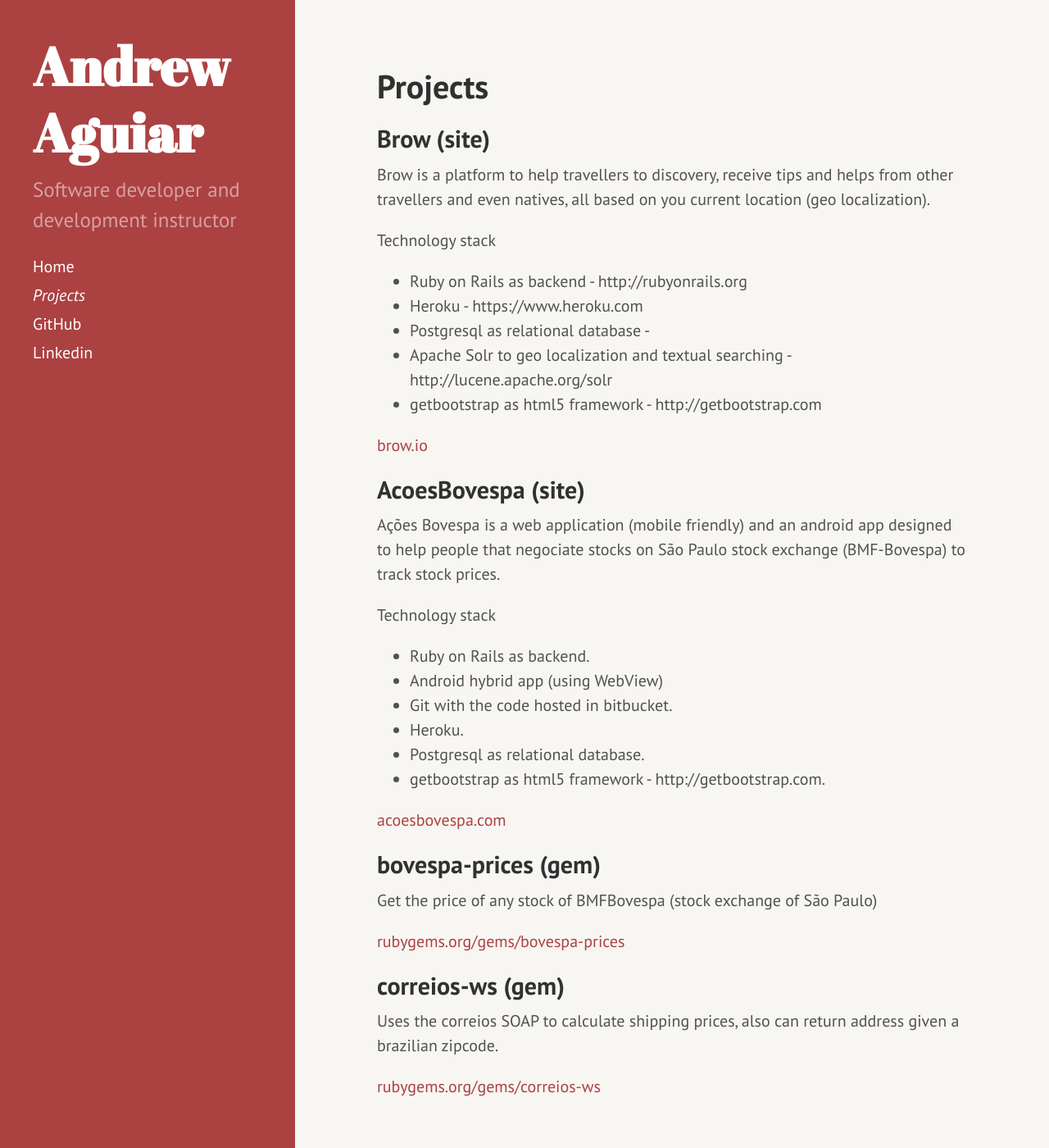
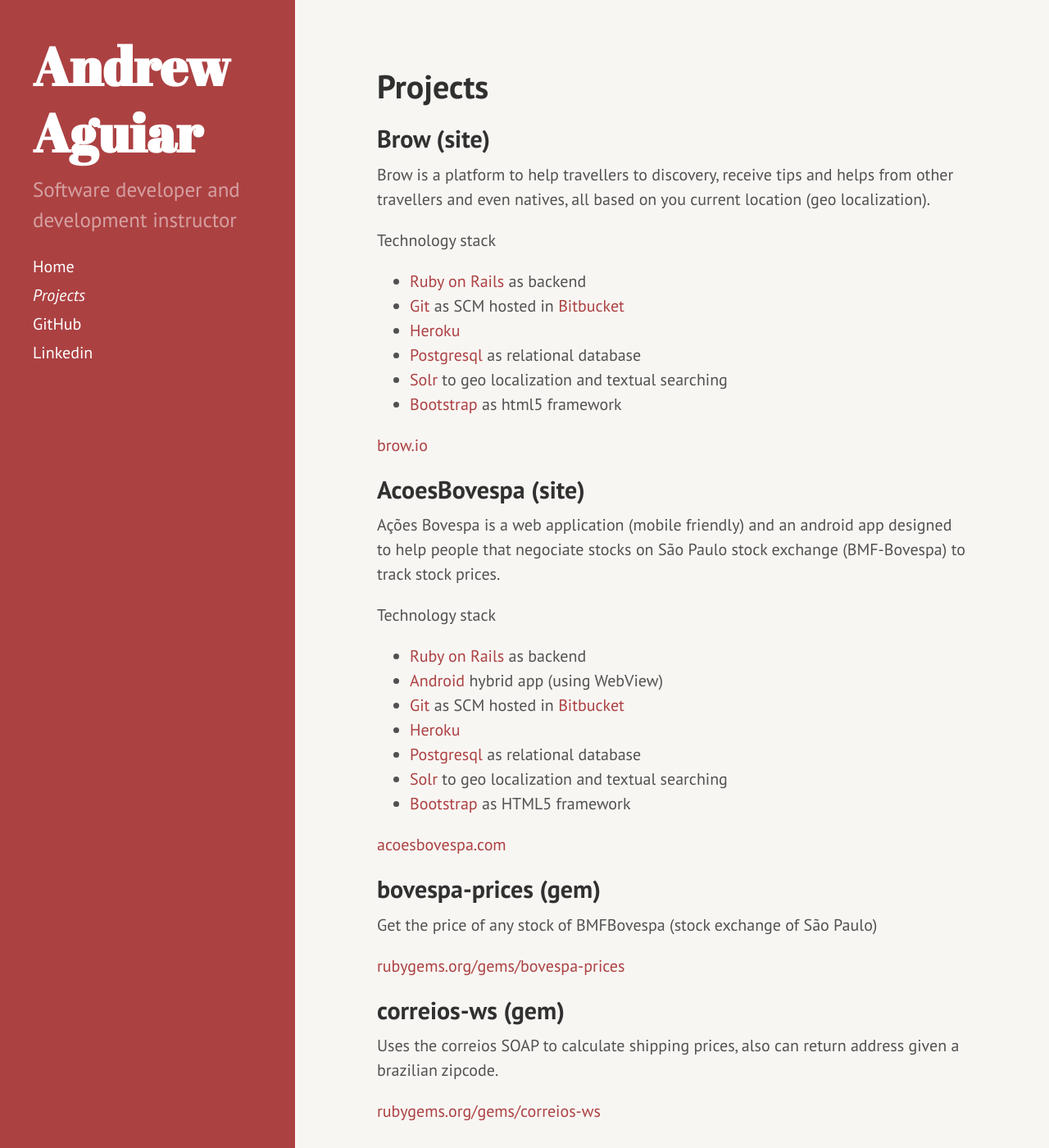
Before and after one commit to gadsc/andrewaguiar.github.io, a Jekyll site: the page built from projects/index.md, in a window 1280 px wide and 1400 px high. Shown: the whole window at 82% size. Built offline with Jekyll 4.4.1, drawn with Linux system fonts in a browser that asks for light colours; Markdown is read by kramdown in place of the engine named in the settings.

Commit message:
Update index.md

```diff
--- a/projects/index.md
+++ b/projects/index.md
@@ -9,11 +9,12 @@
 
 Technology stack
 
-  - Ruby on Rails as backend - http://rubyonrails.org
-  - Heroku - https://www.heroku.com
-  - Postgresql as relational database -
-  - Apache Solr to geo localization and textual searching - http://lucene.apache.org/solr
-  - getbootstrap as html5 framework - http://getbootstrap.com
+  - [Ruby on Rails](http://rubyonrails.org) as backend
+  - [Git](https://git-scm.com) as SCM hosted in [Bitbucket](https://bitbucket.org)
+  - [Heroku](https://www.heroku.com)
+  - [Postgresql](http://www.postgresql.org) as relational database
+  - [Solr](http://lucene.apache.org/solr) to geo localization and textual searching
+  - [Bootstrap](http://getbootstrap.com) as html5 framework
 
 [brow.io](http://www.brow.io)
 
@@ -23,12 +24,13 @@
 
 Technology stack
 
-  - Ruby on Rails as backend.
-  - Android hybrid app (using WebView)
-  - Git with the code hosted in bitbucket.
-  - Heroku.
-  - Postgresql as relational database.
-  - getbootstrap as html5 framework - http://getbootstrap.com.
+  - [Ruby on Rails](http://rubyonrails.org) as backend
+  - [Android](https://www.android.com) hybrid app (using WebView)
+  - [Git](https://git-scm.com) as SCM hosted in [Bitbucket](https://bitbucket.org)
+  - [Heroku](https://www.heroku.com)
+  - [Postgresql](http://www.postgresql.org) as relational database
+  - [Solr](http://lucene.apache.org/solr) to geo localization and textual searching
+  - [Bootstrap](http://getbootstrap.com) as HTML5 framework
 
 [acoesbovespa.com](http://www.acoesbovespa.com)
 
```
